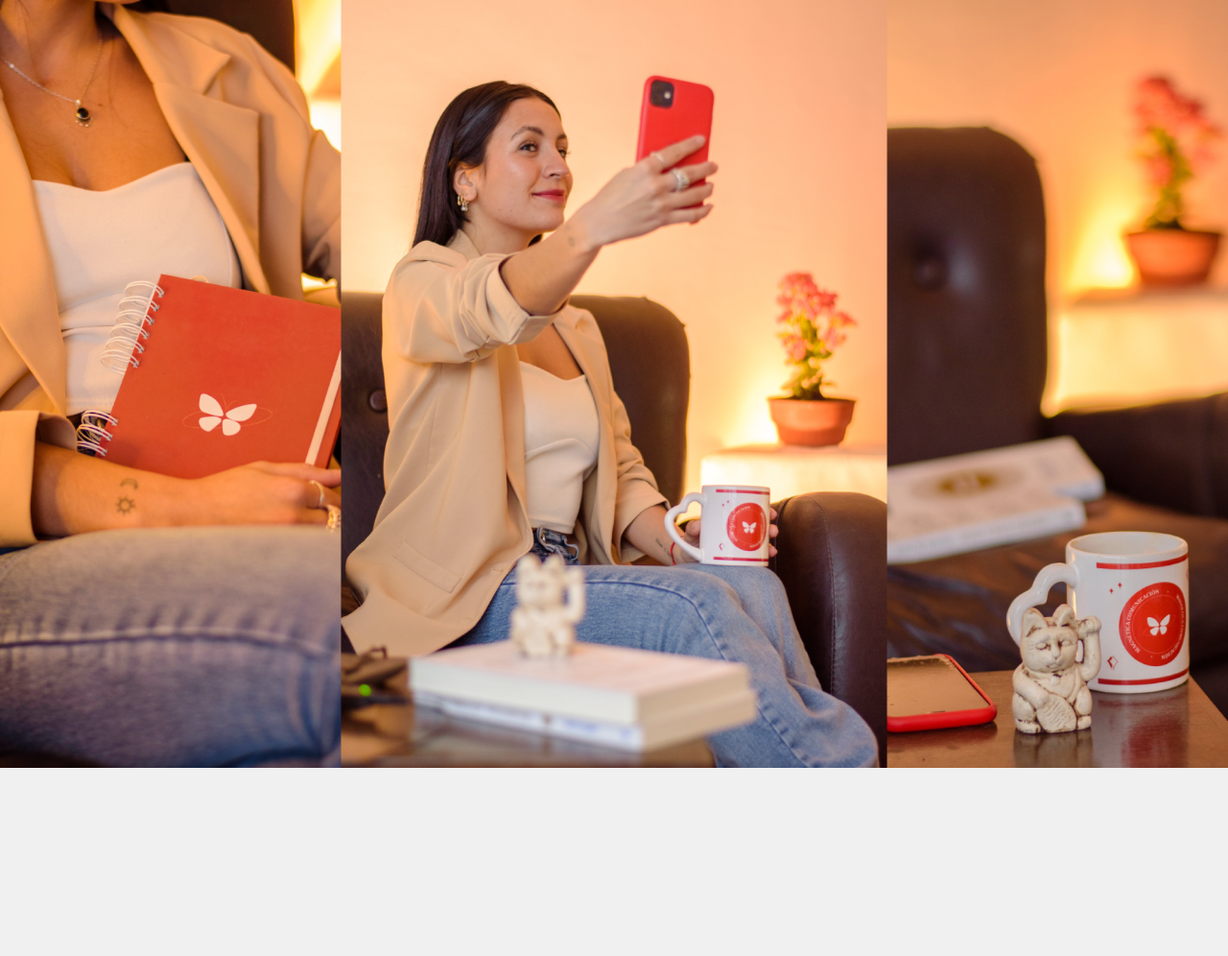
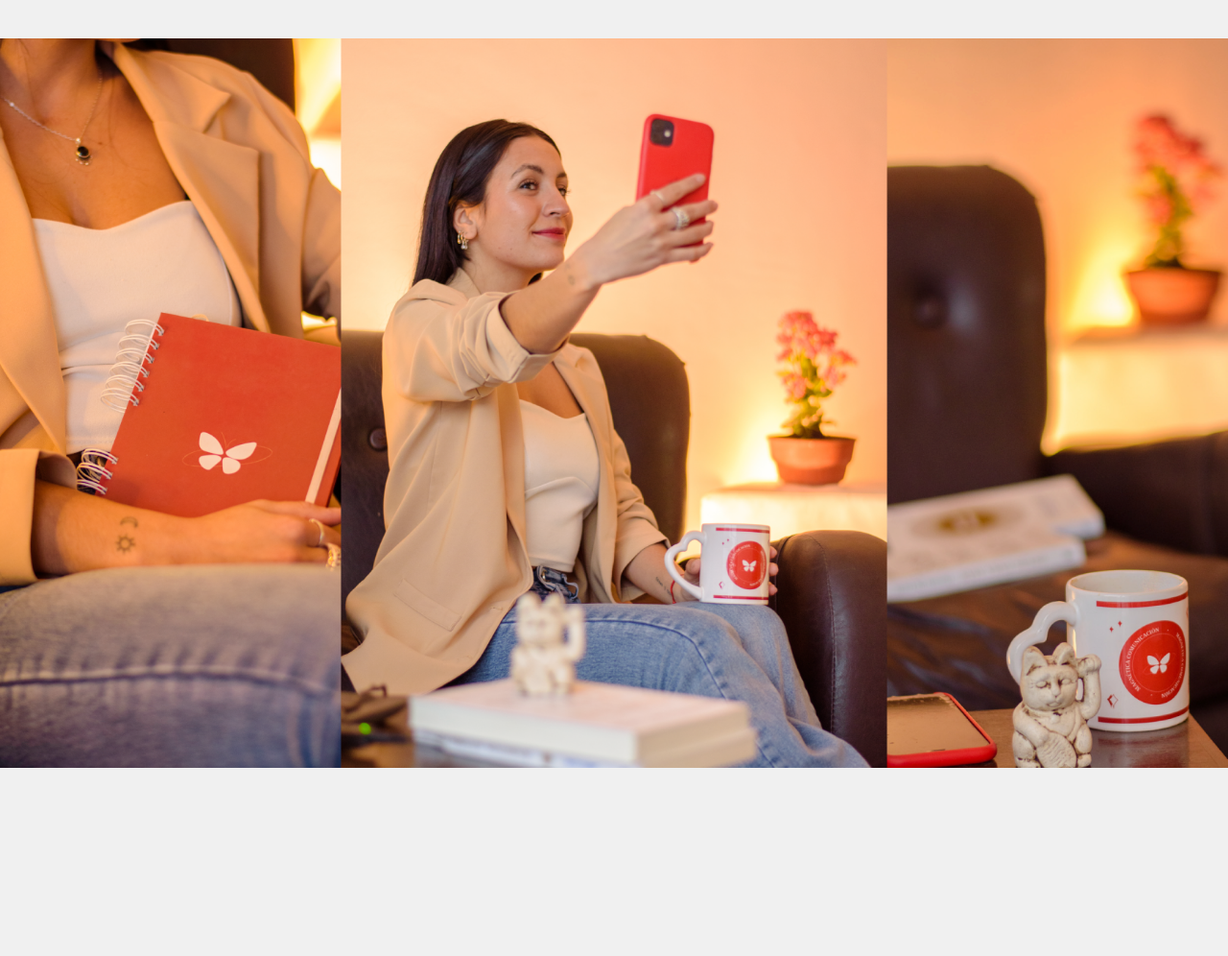
Before and after one commit to SantyHenares/Magnetica, a PHP site: page /sobre-magnetica.html in a window 1280 px wide. Shown: the part 111-1107 px from the top of the page at 96% size. Run offline with PHP 8.4, Linux system fonts and the light colour scheme; some libraries are stand-ins or nearby versions.

Commit message:
correccion del banner sobre magentica

```diff
--- a/assets/css/style.css
+++ b/assets/css/style.css
@@ -232,6 +232,8 @@ h6 {
 
   #ImaIni-sobremagnetica{
     background-image: url("../img/banners/Banner-sobremagentica.png");
+    background-repeat: no-repeat;
+    background-position: center 40px;
   }
 
   #ImaMid{
@@ -248,6 +250,12 @@ h6 {
   (max-height: 768px) {
     .ima-ini{
       margin-bottom: -150px;
+    }
+  }
+
+  @media (max-width: 1024px){
+    #ImaIni-sobremagnetica{
+      background-position: center 0px;
     }
   }
 
```
